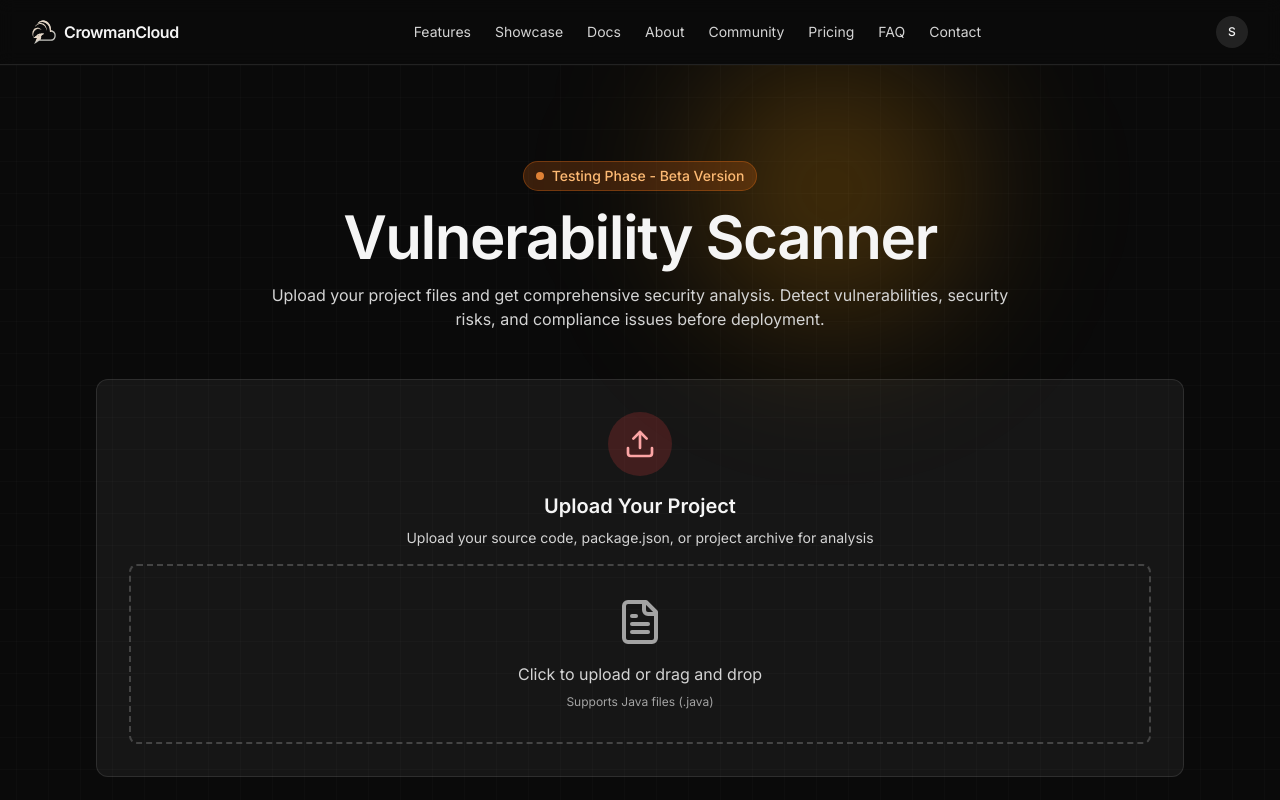
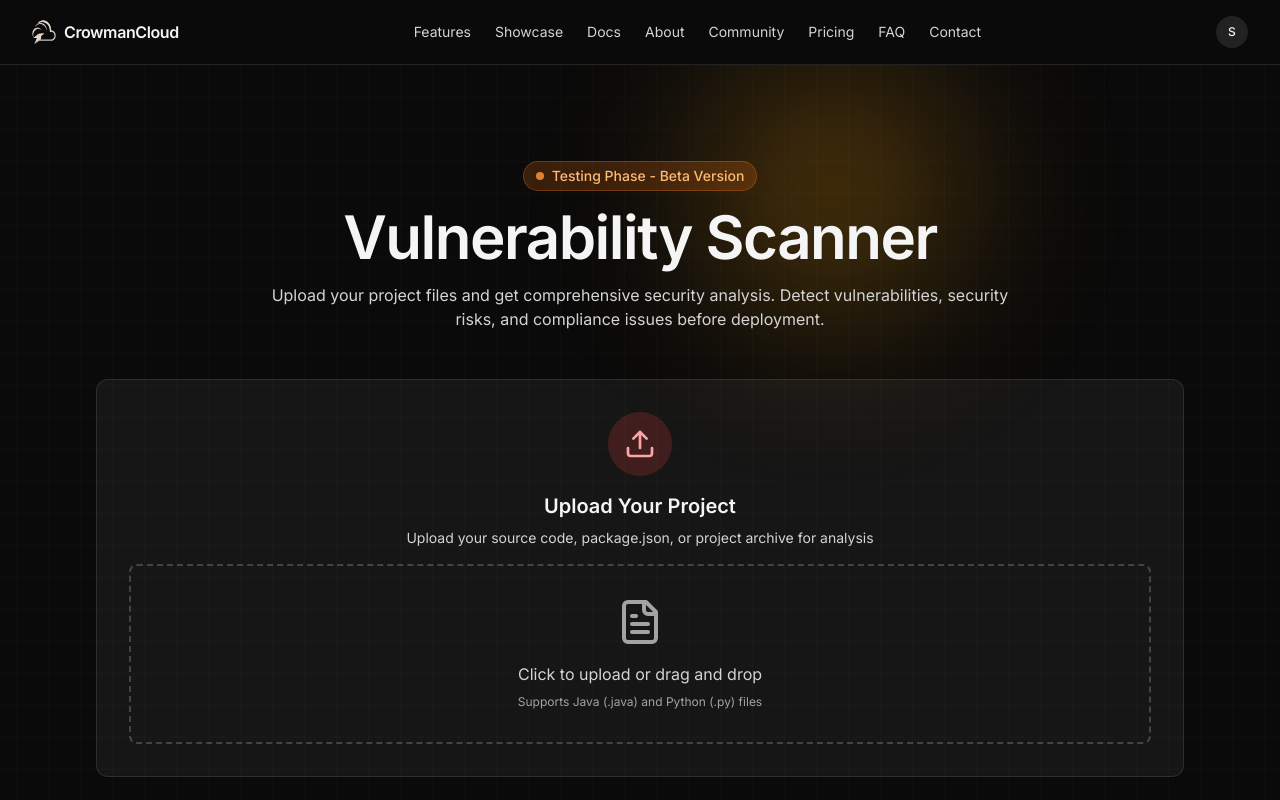
Before and after one commit to shivammm21/crowmancloud-web-deploy, a Next.js app: page /vulnerability in a window 1280 px wide. Shown: the top 800 px of the page. Built offline with nearby package versions, Linux system fonts and the light colour scheme; no server answers; sample sign-in values are in the browser's storage.

Commit message:
analysis page updated

```diff
--- a/app/docs/page.tsx
+++ b/app/docs/page.tsx
@@ -76,7 +76,7 @@ export default function DocsPage() {
               <section>
                 <h2 className="text-2xl font-semibold tracking-tight">Plans & Limits</h2>
                 <ul className="mt-3 space-y-2 text-neutral-300 list-disc list-inside">
-                  <li>Starter: 2 checks/month, up to 25 files/run, vulnerability checks.</li>
+                  <li>Starter: 7 files check/month, vulnerability checks.</li>
                   <li>Pro: 10 checks/month, unlimited files/run, multi‑checks, offline IDE, cloud recs, cost estimation.</li>
                   <li>Team: 10 checks/month, unlimited files/run, multi‑checks, offline IDE, team collaboration.</li>
                 </ul>
--- a/app/faq/page.tsx
+++ b/app/faq/page.tsx
@@ -23,7 +23,7 @@ const faqs: FaqItem[] = [
   },
   {
     q: "How many checks do I get per month?",
-    a: "Starter includes 2 checks per month. Pro includes 10 checks per month. Team includes 10 checks per month.",
+    a: "Starter includes 7 files check per month. Pro includes 10 checks per month. Team includes 10 checks per month.",
   },
   {
     q: "How many files can be checked?",
--- a/app/pricing/page.tsx
+++ b/app/pricing/page.tsx
@@ -13,8 +13,7 @@ export default function PricingPage() {
       price: "$0",
       tagline: "For exploring locally",
       features: [
-        "2 checks",
-        "25 files check",
+        "7 files check",
         "Only vulnerability checks",
         "Single check",
         "Community support",
--- a/app/vulnerability/page.tsx
+++ b/app/vulnerability/page.tsx
@@ -482,7 +482,7 @@ export default function VulnerabilityPage() {
                   <input
                     type="file"
                     onChange={handleFileUpload}
-                    accept=".java"
+                    accept=".java,.py"
                     className="hidden"
                     id="file-upload"
                   />
@@ -493,7 +493,7 @@ export default function VulnerabilityPage() {
                         {uploadedFile ? uploadedFile.name : "Click to upload or drag and drop"}
                       </p>
                       <p className="text-xs text-neutral-400 mt-2">
-                        Supports Java files (.java)
+                        Supports Java (.java) and Python (.py) files
                       </p>
                     </div>
                   </label>
```
